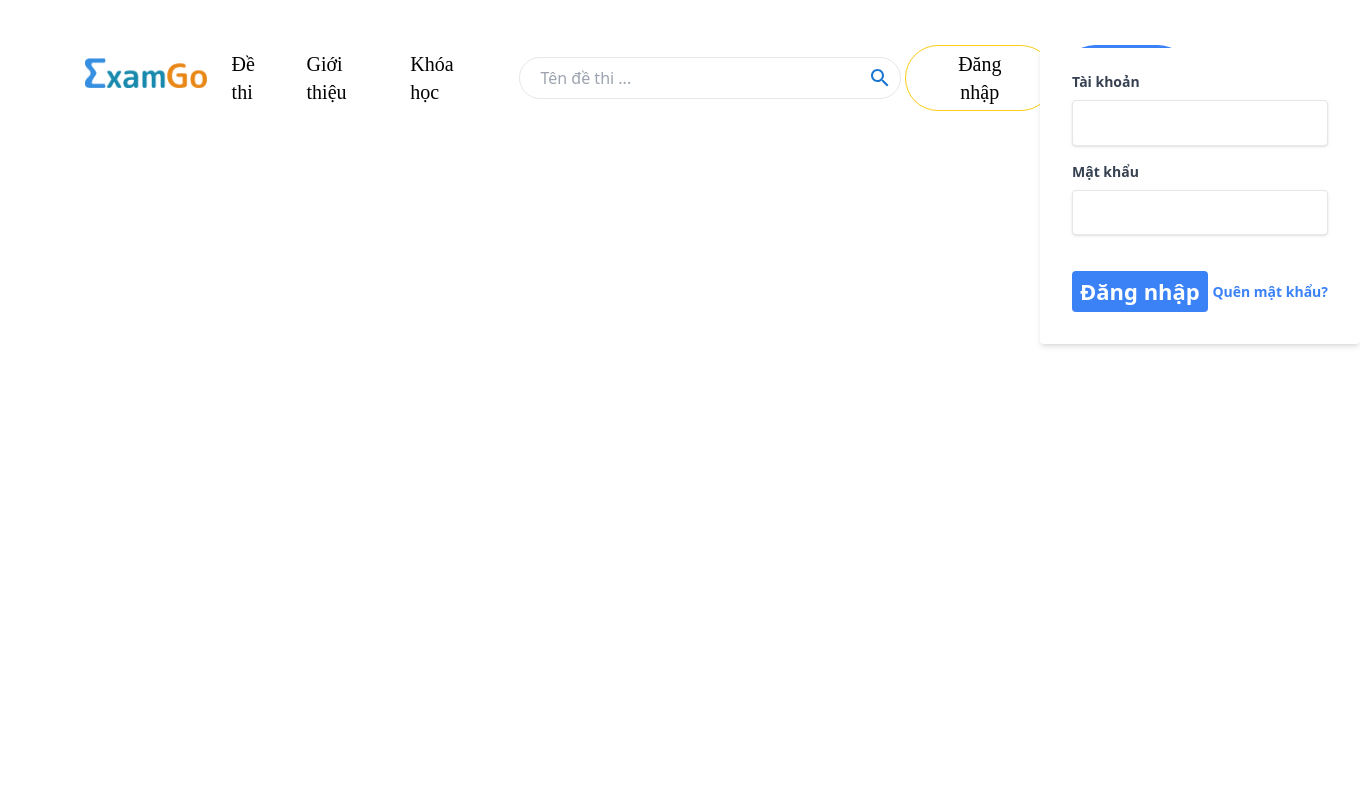
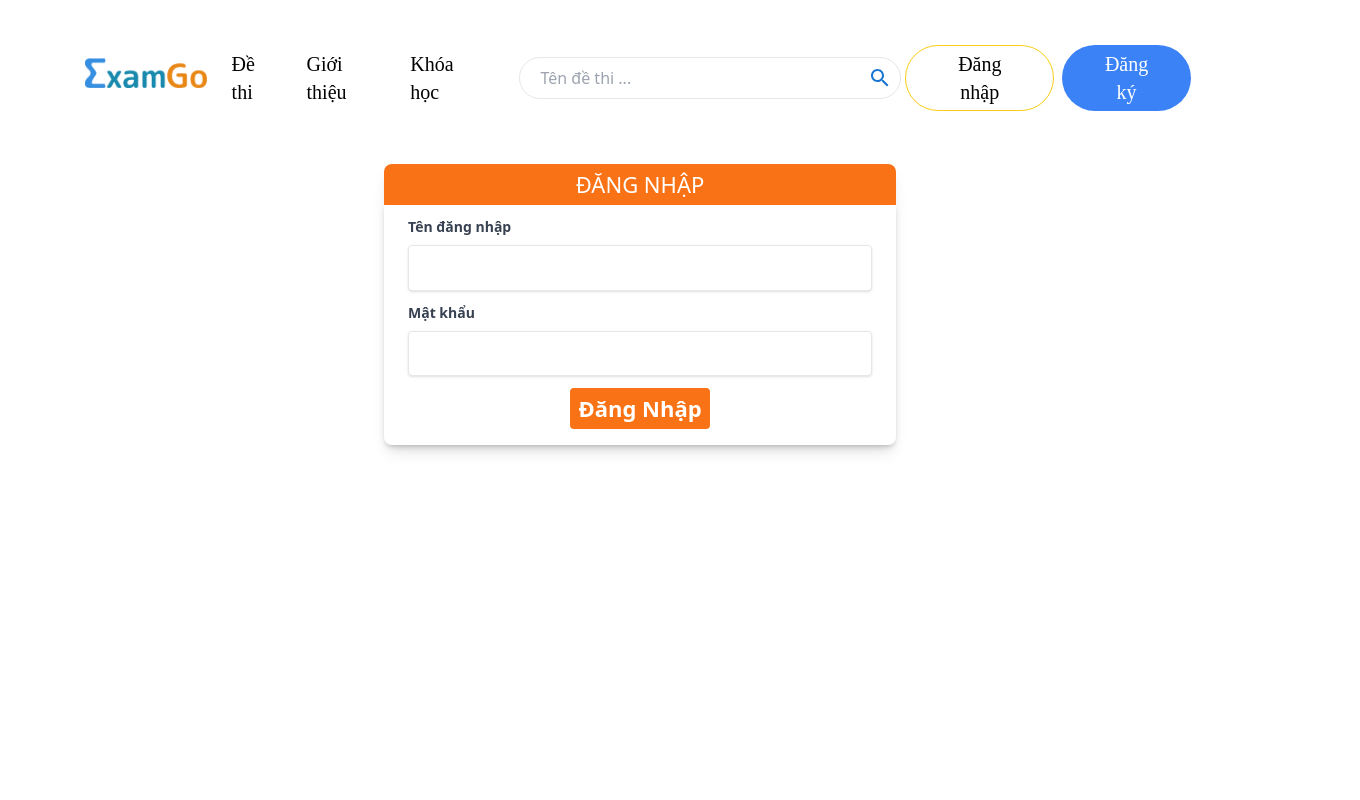
Before and after one commit to dungnguyenq1w2/ExamGo, a React (Create React App) app in the folder front-end/: page /auth/signin in a window 1280 px wide. Shown: the top 800 px of the page, 1360 px wide, since content can reach past the window. Built offline with nearby package versions, Linux system fonts and the light colour scheme.

Commit message:
update sign-in page

```diff
--- a/front-end/src/features/Auth/pages/SignIn.jsx
+++ b/front-end/src/features/Auth/pages/SignIn.jsx
@@ -1,72 +1,52 @@
-import React from 'react';
-// import { useForm } from "react-hook-form";
+import { useForm } from "react-hook-form";
+import axios from "axios";
+import { useState } from "react";
+// import { ErrorMessage } from "@hookform/error-message";
+// import { yupResolver } from "@hookform/resolvers/yup";
+// import * as Yup from "yup";
+// import Cookies from "universal-cookie";
+// import { login } from "../store/slices/userSlice";
 // import { useDispatch } from "react-redux";
-// import { login } from "../store/slices/userSlice";
-// import axios from "axios";
-import { useState } from 'react';
-// import Cookies from "universal-cookie";
-// import authApi from "../pages/api/authApi";
+
 function SignIn() {
+    //test
     // const dispatch = useDispatch();
-	//test
-	// const { register, handleSubmit } = useForm();
     const [error, setError] = useState();
 
-	// const onSubmit = (data) => {
-	//     const handleLogin = async () => {
-	//         try {
-	//             const url = `${process.env.NEXT_PUBLIC_API_URL}/login`;
-	//             const res = await axios.post(url, data);
-	//             //const res = await authApi.login(data);
-
-	//             if (res.data.message === "Success") {
-	//                 localStorage.setItem(
-	//                     "REFRESH_TOKEN",
-	//                     res.data.refreshToken
-	//                 );
-	//                 const cookies = new Cookies();
-
-	//                 cookies.set("access_token", res.data.refreshToken, {
-	//                     path: "/",
-	//                 });
-
-	//                 const user = res.data.user;
-	//                 const action = login(user);
-	//                 dispatch(action);
-	//             } else {
-	//             }
-	//         } catch (error) {
-	//             if (error.toString().includes("401")) setError("Sai mật khẩu");
-	//             else if (error.toString().includes("406"))
-	//                 setError("Tài khoản không tồn tại");
-	//             console.log("Failed to login", error);
-	//         }
-	//     };
-	//     handleLogin();
-	// };
-
     return (
-		<>
-			<div className="w-72 sm:w-80 max-w-xs absolute top-12 -right-20">
+        <div>
+            <div className="mx-auto rounded-lg shadow-lg mt-12 max-w-lg">
+                <div className="w-full text-center uppercase text-white py-1 rounded-t-lg bg-orange-500">
+                    Đăng nhập
+                </div>
                 <form
                     // onSubmit={handleSubmit(onSubmit)}
-					className="bg-white shadow-md rounded px-8 pt-6 pb-8 mb-4"
+                    className="bg-white shadow-md rounded-b-lg px-6 pt-3 pb-4 mb-2"
                 >
-					<div className="mb-4">
+                    <div className="mb-2">
                         <label
                             className="block text-gray-700 text-sm font-bold mb-2"
                             htmlFor="email"
                         >
-							Tài khoản
+                            Tên đăng nhập
                         </label>
                         <input
-							className="shadow appearance-none border rounded w-full py-2 px-3 text-gray-700 leading-tight focus:outline-none focus:shadow-outline"
-							id="email"
-							// {...register("email", (require = true))}
+                            className="shadow appearance-none border rounded w-full py-2 px-3 mb-1 text-gray-700 leading-tight focus:outline-none focus:shadow-outline"
+                            name="email"
+                            //{...register("email", { required: true })}
                             type="text"
                         />
+                        {/* <ErrorMessage
+							errors={errors}
+							name="email"
+							render={() => (
+								<span className="text-sm bg-red-200 py-1 px-2 rounded text-red-900 font-semibold">
+									{errors.email?.message}
+								</span>
+							)}
+						/> */}
                     </div>
-					<div className="mb-6">
+                    <div className="mb-2">
                         <label
                             className="block text-gray-700 text-sm font-bold mb-2"
                             htmlFor="password"
@@ -74,34 +54,38 @@ function SignIn() {
                             Mật khẩu
                         </label>
                         <input
-							className="shadow appearance-none border rounded w-full py-2 px-3 text-gray-700 mb-3 leading-tight focus:outline-none focus:shadow-outline"
-							id="password"
-							// {...register("password", (require = true))}
+                            className="shadow appearance-none border rounded w-full py-2 px-3 text-gray-700 mb-1 leading-tight focus:outline-none focus:shadow-outline"
+                            name="password"
                             type="password"
+                            //{...register("password", { required: true })}
                         />
-						{error && (
+                        {/* <ErrorMessage
+							errors={errors}
+							name="password"
+							render={() => (
 								<span className="text-sm bg-red-200 py-1 px-2 rounded text-red-900 font-semibold">
+									{errors.password?.message}
+								</span>
+							)}
+						/> */}
+                    </div>
+
+                    {/* {error && (
+						<span className="inline-block w-full text-center text-sm bg-red-200 mb-3 py-1 px-2 rounded text-red-900 font-semibold">
 							{error}
 						</span>
-						)}
-					</div>
-					<div className="flex items-center justify-between">
+					)} */}
+                    <div className="flex items-center justify-center">
                         <button
-							className="bg-blue-500 hover:bg-blue-700 text-white font-bold px-2 py-1 rounded focus:outline-none focus:shadow-outline relative before:absolute before:top-0 before:left-0 before:w-full before:h-full before:border-2 before:border-transparent before:rounded before:tranform hover:before:scale-x-110 hover:before:scale-y-125 before:transition before:ease-out hover:before:border-blue-500"
+                            className="bg-orange-500 text-white font-bold px-2 py-1  rounded focus:outline-none focus:shadow-outline relative before:absolute before:top-0 before:left-0 before:w-full before:h-full before:rounded before:border-2 before:border-transparent before:tranform hover:before:scale-x-110 hover:before:scale-y-125 before:transition before:ease-out hover:before:border-yellow-500"
                             type="submit"
                         >
-							Đăng nhập
+                            Đăng Nhập
                         </button>
-						<a
-							className="inline-block align-baseline font-bold text-sm text-blue-500 hover:text-blue-800"
-							href="#"
-						>
-							Quên mật khẩu?
-						</a>
                     </div>
                 </form>
             </div>
-		</>
+        </div>
     );
 }
 
```
Lines whose indentation alone changed are shown as unchanged.
